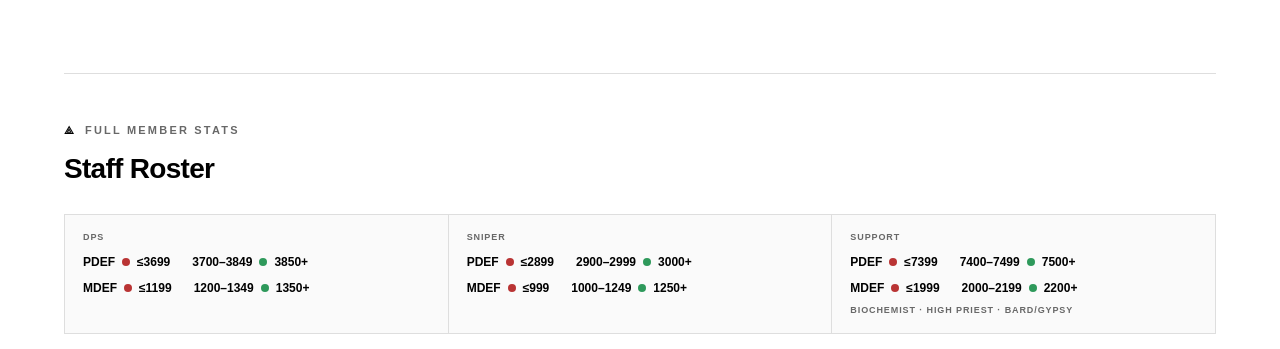
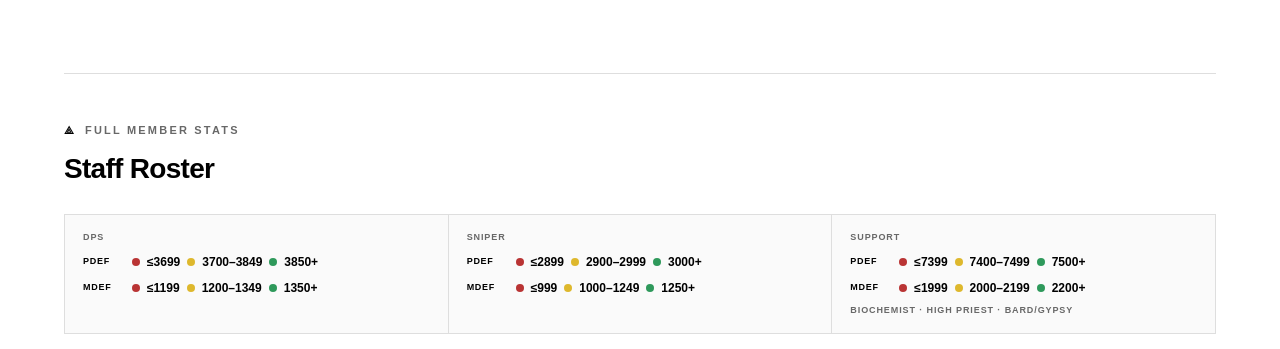
Before and after one commit to triad-rooc/triad-guild, a website: page roster.html in a window 1280 px wide. Shown: the part 401-750 px from the top of the page. Drawn offline with Linux system fonts and the light colour scheme; no server answers.

Commit message:
Add yellow defense threshold styling

```diff
--- a/css/style.css
+++ b/css/style.css
@@ -1259,12 +1259,17 @@ footer {
   --threshold-rgb: 217, 133, 37;
 }
 
+.threshold-yellow {
+  --threshold-rgb: 222, 184, 45;
+}
+
 .threshold-green {
   --threshold-rgb: 46, 153, 91;
 }
 
 .threshold-dot.threshold-red,
 .threshold-dot.threshold-orange,
+.threshold-dot.threshold-yellow,
 .threshold-dot.threshold-green {
   background: rgb(var(--threshold-rgb));
 }
@@ -1308,3 +1313,11 @@ footer {
   text-decoration-thickness: 2px;
   text-underline-offset: 4px;
 }
+
+
+.defense-thresholds strong b {
+  min-width: 42px;
+  color: var(--text);
+  font-size: 9px;
+  letter-spacing: .08em;
+}
```
